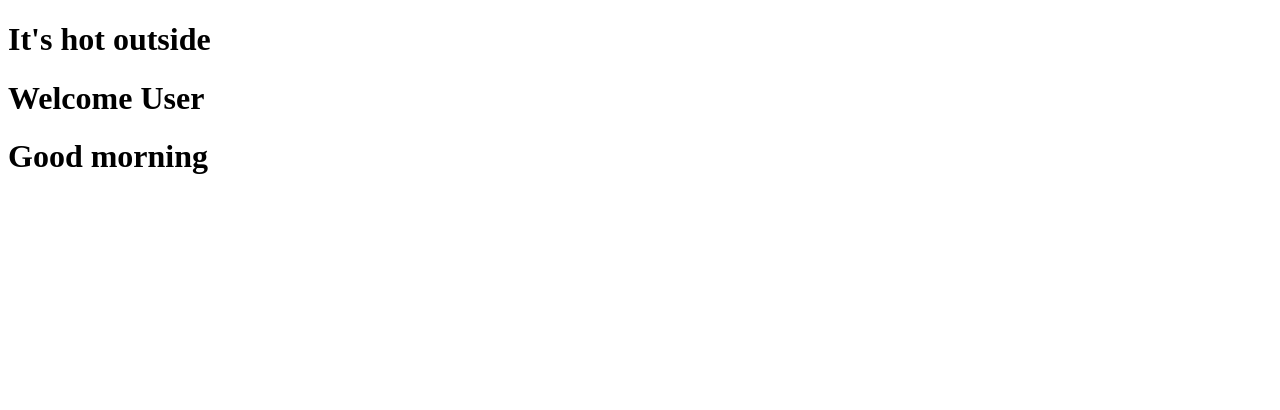
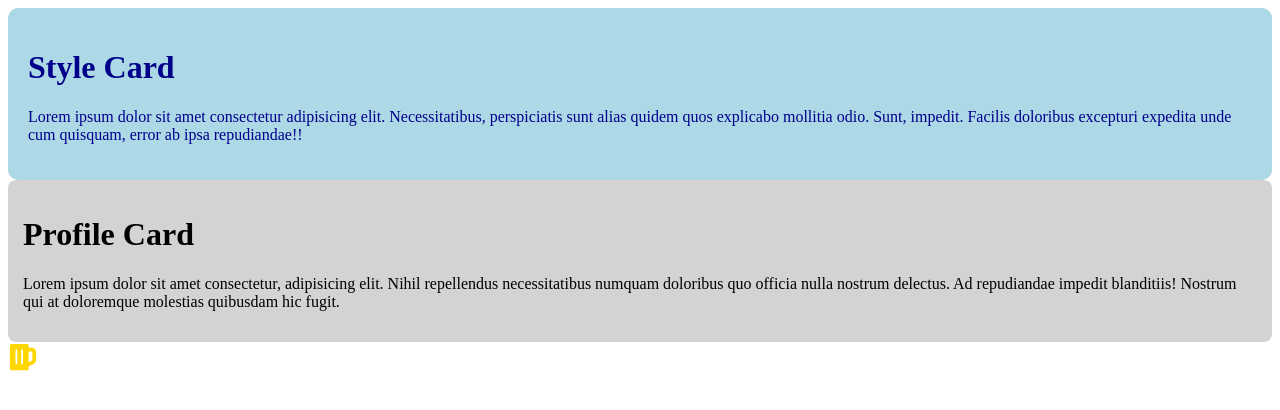
Before and after one commit to Sicheco/react19-tutorial, a React (Vite) app: page / in a window 1280 px wide. Shown: the top 410 px of the page. Built offline with nearby package versions, Linux system fonts and the light colour scheme.

Commit message:
Styling Challenge

```diff
--- a/package.json
+++ b/package.json
@@ -11,7 +11,8 @@
   },
   "dependencies": {
     "react": "^19.1.0",
-    "react-dom": "^19.1.0"
+    "react-dom": "^19.1.0",
+    "react-icons": "^5.5.0"
   },
   "devDependencies": {
     "@eslint/js": "^9.25.0",
--- a/src/App.jsx
+++ b/src/App.jsx
@@ -1,13 +1,13 @@
-import { Greeting } from "./components/Greeting";
-import { UserStatus } from "./components/UserStatus";
-import { Weather } from "./components/Weather";
+import { IconComponenet } from "./components/IconComponent";
+import { ProfileCard } from "./components/profileCard";
+import { StyleCard } from "./components/StyleCard";
 
 export function App() {
   return (
     <div>
-      <Weather temperature={26} />
-      <UserStatus loggedIn={true} isAdmin={false} />
-      <Greeting timeOfDay='morning' />
+      <StyleCard />
+      <ProfileCard />
+      <IconComponenet />
     </div>
   );
 }
--- /dev/null
+++ b/src/components/IconComponent.jsx
@@ -0,0 +1,13 @@
+import { FaBeer } from 'react-icons/fa';
+const styles = {
+  fontSize: '30px',
+  color: 'gold'
+};
+
+export function IconComponenet() {
+  return (
+    <div>
+      <FaBeer style={styles}/>
+    </div>
+  );
+}
--- /dev/null
+++ b/src/components/ProfileCard.css
@@ -0,0 +1,6 @@
+.profile-card {
+  background-color: lightgray;
+  padding: 15px;
+  border-radius: 8px;
+  color: black;
+}
--- /dev/null
+++ b/src/components/ProfileCard.jsx
@@ -0,0 +1,10 @@
+import'./ProfileCard.css';
+
+export function ProfileCard() {
+  return (
+    <div className='profile-card'>
+      <h1>Profile Card</h1>
+      <p>Lorem ipsum dolor sit amet consectetur, adipisicing elit. Nihil repellendus necessitatibus numquam doloribus quo officia nulla nostrum delectus. Ad repudiandae impedit blanditiis! Nostrum qui at doloremque molestias quibusdam hic fugit.</p>
+    </div>
+  );
+}
--- /dev/null
+++ b/src/components/StyleCard.css
@@ -0,0 +1,6 @@
+.style-card {
+  background-color: lightblue;
+  padding: 20px;
+  border-radius: 10px;
+  color: darkblue;
+}
--- /dev/null
+++ b/src/components/StyleCard.jsx
@@ -0,0 +1,10 @@
+import './StyleCard.css';
+
+export function StyleCard() {
+  return (
+    <div className='style-card'>
+      <h1>Style Card</h1>
+      <p>Lorem ipsum dolor sit amet consectetur adipisicing elit. Necessitatibus, perspiciatis sunt alias quidem quos explicabo mollitia odio. Sunt, impedit. Facilis doloribus excepturi expedita unde cum quisquam, error ab ipsa repudiandae!!</p>
+    </div>
+  );
+}
```
Also changed, not shown: src/components/previous-lesson/Greeting.jsx (renamed from src/components/Greeting.jsx), src/components/previous-lesson/UserStatus.jsx (renamed from src/components/UserStatus.jsx), src/components/previous-lesson/Weather.jsx (renamed from src/components/Weather.jsx), 1 other file (tests, documents, lock files or other folders).
